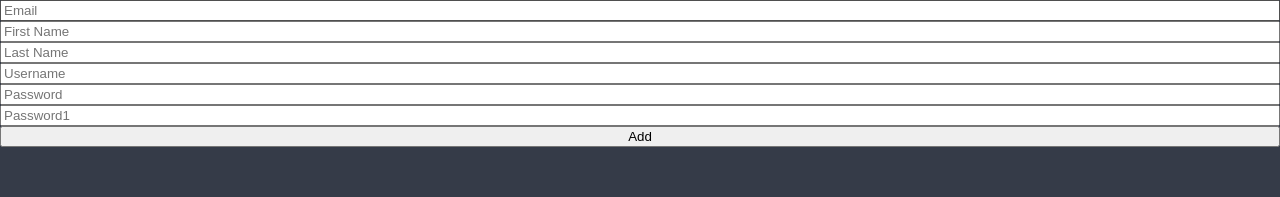
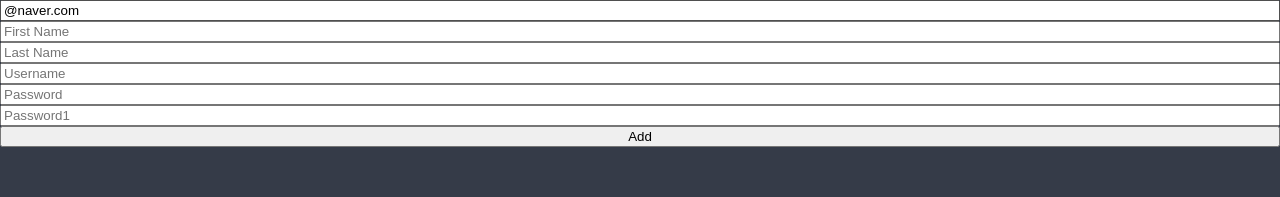
Before and after one commit to OnLee3/react-masterclass, a React (Create React App) app: page / in a window 1280 px wide. Shown: the top 197 px of the page. Built offline with nearby package versions, Linux system fonts and the light colour scheme.

Commit message:
5.8 required, error 메세지 추가

```diff
--- a/src/ToDoList.tsx
+++ b/src/ToDoList.tsx
@@ -1,27 +1,80 @@
-import React, { useState } from "react";
 import { useForm } from "react-hook-form";
 
-function ToDoList(){
-    const { register, handleSubmit, formState } = useForm();
-    const onValid = (data:any) => {
-        console.log(data)
-    }
-    console.log(formState.errors)
-    const inValid = (data:any) => {
-        console.log(data)
-    }
+interface IForm {
+  email: string;
+  firstName: string;
+  lastName: string;
+  username: string;
+  password: string;
+  password1: string;
+}
 
-    return <div>
-        <form style={{display: "flex", flexDirection: "column"}} onSubmit={handleSubmit(onValid, inValid)}>
-            <input {...register("email", { required: true })} placeholder="Email"/>
-            <input {...register("firstName", { required: true } )} placeholder="First Name"/>
-            <input {...register("lastName", { required: true } )} placeholder="Last Name"/>
-            <input {...register("username", { required: true, minLength: 10 } )} placeholder="Username"/>
-            <input {...register("password", { required: true, minLength: 5 } )} placeholder="Password"/>
-            <input {...register("password1", { required: "Password is required.", minLength: { value:5, message: "Your password is too short." } } )} placeholder="Password1"/>
-            <button>Add</button>
-        </form>
-    </div>;
+function ToDoList() {
+  const {
+    register,
+    handleSubmit,
+    formState: { errors },
+  } = useForm<IForm>({
+    defaultValues: {
+      email: "@naver.com",
+    },
+  });
+  const onValid = (data: any) => {
+    console.log(data);
+  };
+  const inValid = (data: any) => {
+    console.log(data);
+  };
+
+  return (
+    <div>
+      <form
+        style={{ display: "flex", flexDirection: "column" }}
+        onSubmit={handleSubmit(onValid, inValid)}
+      >
+        <input
+          {...register("email", {
+            required: "Email is required.",
+            pattern: {
+              value: /^[A-Za-z0-9._%+-]+@naver.com$/,
+              message: "Only naver.com emails allowed",
+            },
+          })}
+          placeholder="Email"
+        />
+        <span>{errors?.email?.message}</span>
+        <input
+          {...register("firstName", { required: "Write here." })}
+          placeholder="First Name"
+        />
+        <span>{errors?.firstName?.message}</span>
+        <input
+          {...register("lastName", { required: "Write here." })}
+          placeholder="Last Name"
+        />
+        <span>{errors?.lastName?.message}</span>
+        <input
+          {...register("username", { required: "Write here.", minLength: 10 })}
+          placeholder="Username"
+        />
+        <span>{errors?.username?.message}</span>
+        <input
+          {...register("password", { required: "Write here.", minLength: 5 })}
+          placeholder="Password"
+        />
+        <span>{errors?.password?.message}</span>
+        <input
+          {...register("password1", {
+            required: "Password is required.",
+            minLength: { value: 5, message: "Your password is too short." },
+          })}
+          placeholder="Password1"
+        />
+        <span>{errors?.password1?.message}</span>
+        <button>Add</button>
+      </form>
+    </div>
+  );
 }
 
 export default ToDoList;
```
